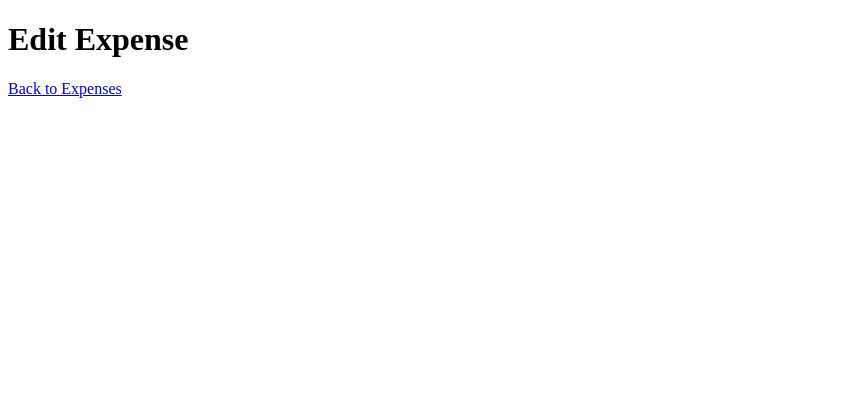
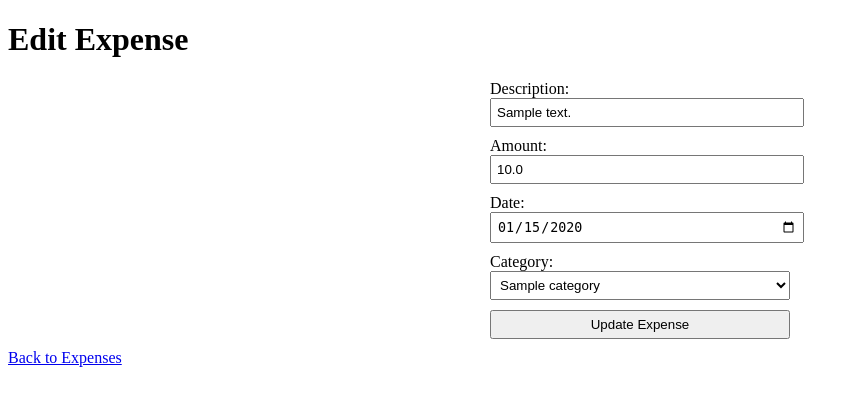
Before and after one commit to Ari2123/DataScience, a Flask app: template expense_tracker/templates/edit_expenses.html in a window 1280 px wide. Shown: the top 406 px of the page, without its empty margins (0-859 px from the left). Run offline with Flask 3, Linux system fonts and the light colour scheme; the template is opened without the code that fills it: values that come from a table or form of the project are taken from there, others are empty; tables that the repository leaves empty hold one stand-in row (values such as "Sample post").

Commit message:
Update edit_expenses.html

```diff
--- a/expense_tracker/templates/edit_expenses.html
+++ b/expense_tracker/templates/edit_expenses.html
@@ -2,12 +2,54 @@
 <html>
 <head>
     <title>Edit Expense</title>
+    <style>
+        form {
+            width: 300px;
+            margin: 0 auto;
+        }
+        input, select {
+            width: 100%;
+            margin-bottom: 10px;
+            padding: 5px;
+        }
+    </style>
 </head>
 <body>
     <h1>Edit Expense</h1>
     <form action="{{ url_for('edit_expense', expense_id=expense.id) }}" method="post">
-        <!-- ... similar form fields as the 'expenses.html' ... -->
+        {% if form.csrf_token %}
+            <input type="hidden" name="csrf_token" value="{{ form.csrf_token._value() }}" />
+        {% endif %}
+
+        <label for="description">Description:</label>
+        <input type="text" id="description" name="description" value="{{ expense.description }}" required>
+
+        <label for="amount">Amount:</label>
+        <input type="number" id="amount" name="amount" value="{{ expense.amount }}" required>
+
+        <label for="date">Date:</label>
+        <input type="date" id="date" name="date" value="{{ expense.date.strftime('%Y-%m-%d') }}" required>
+
+        <label for="category">Category:</label>
+        <select id="category" name="category_id">
+            {% for category in categories %}
+                <option value="{{ category.id }}" {% if category.id == expense.category_id %} selected {% endif %}>
+                    {{ category.name }}
+                </option>
+            {% endfor %}
+        </select>
+
+        <input type="submit" value="Update Expense">
     </form>
+
+    {% if errors %}
+        <ul>
+            {% for error in errors %}
+                <li>{{ error }}</li>
+            {% endfor %}
+        </ul>
+    {% endif %}
+
     <a href="{{ url_for('expenses') }}">Back to Expenses</a>
 </body>
 </html>
```
